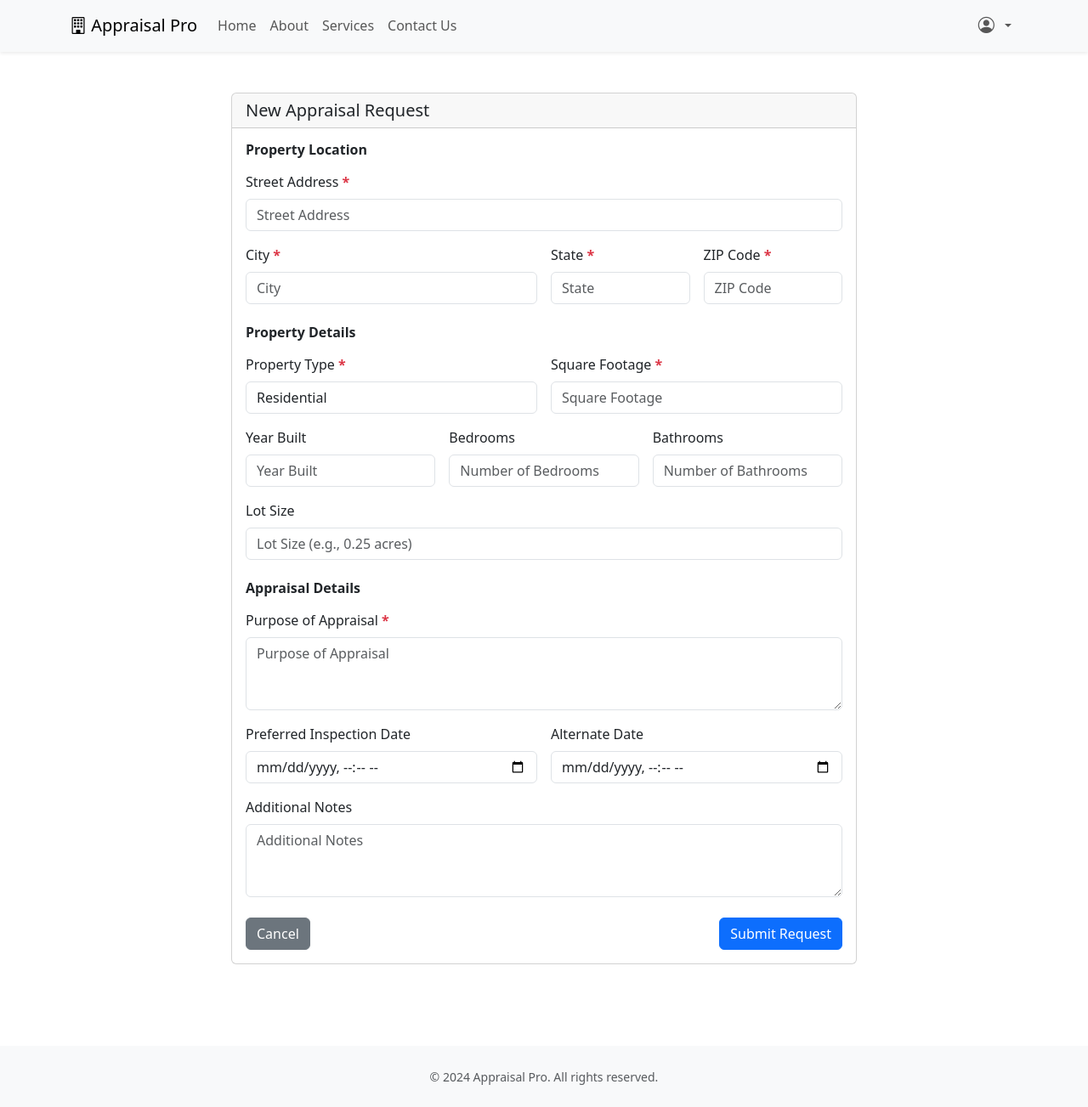
After one commit to theonlyruneyouknow/_clapri, a Django app: template templates/core/appraisal_request.html in a window 1280 px wide. The commit adds this page. Shown: the whole page at 85% size. Run offline with Django 4.2, Linux system fonts and the light colour scheme; the template is opened without the code that fills it: values that come from a table or form of the project are taken from there, others are empty.

Commit message:
appraisal requests works.

```diff
--- a/templates/base.html
+++ b/templates/base.html
@@ -10,6 +10,14 @@
     <link href="https://cdn.jsdelivr.net/npm/bootstrap@5.3.2/dist/css/bootstrap.min.css" rel="stylesheet">
     <link rel="stylesheet" href="https://cdn.jsdelivr.net/npm/bootstrap-icons@1.11.1/font/bootstrap-icons.css">
     {% block extra_css %}{% endblock %}
+    <!-- Add this in the head section, after the other CSS links -->
+    <style>
+        .form-label.required::after {
+            content: " *";
+            color: #dc3545;  /* Bootstrap's danger color */
+            font-weight: bold;
+        }
+    </style>
 </head>
 <body>
     <!-- Navigation -->
--- /dev/null
+++ b/templates/core/appraisal_request.html
@@ -0,0 +1,177 @@
+{# File: templates/core/appraisal_request.html #}
+{# Location: C:\git\_clapri\templates\core\appraisal_request.html #}
+
+{% extends 'base.html' %}
+
+{% block title %}New Appraisal Request - Appraisal Pro{% endblock %}
+
+{% block content %}
+<div class="container py-4">
+    <div class="row justify-content-center">
+        <div class="col-lg-8">
+            <div class="card">
+                <div class="card-header">
+                    <h5 class="card-title mb-0">New Appraisal Request</h5>
+                </div>
+                <div class="card-body">
+                    <form method="post" class="needs-validation" novalidate>
+                        {% csrf_token %}
+
+                        <!-- Property Location -->
+                        <div class="mb-4">
+                            <h6 class="fw-bold mb-3">Property Location</h6>
+                            <div class="row g-3">
+                                <div class="col-12">
+                                    <label for="{{ form.property_address.id_for_label }}" class="form-label required">Street Address</label>
+                                    {{ form.property_address }}
+                                    {% if form.property_address.errors %}
+                                        <div class="invalid-feedback d-block">
+                                            {{ form.property_address.errors|join:", " }}
+                                        </div>
+                                    {% endif %}
+                                </div>
+                                <div class="col-md-6">
+                                    <label for="{{ form.property_city.id_for_label }}" class="form-label required">City</label>
+                                    {{ form.property_city }}
+                                    {% if form.property_city.errors %}
+                                        <div class="invalid-feedback d-block">
+                                            {{ form.property_city.errors|join:", " }}
+                                        </div>
+                                    {% endif %}
+                                </div>
+                                <div class="col-md-3">
+                                    <label for="{{ form.property_state.id_for_label }}" class="form-label required">State</label>
+                                    {{ form.property_state }}
+                                    {% if form.property_state.errors %}
+                                        <div class="invalid-feedback d-block">
+                                            {{ form.property_state.errors|join:", " }}
+                                        </div>
+                                    {% endif %}
+                                </div>
+                                <div class="col-md-3">
+                                    <label for="{{ form.property_zip.id_for_label }}" class="form-label required">ZIP Code</label>
+                                    {{ form.property_zip }}
+                                    {% if form.property_zip.errors %}
+                                        <div class="invalid-feedback d-block">
+                                            {{ form.property_zip.errors|join:", " }}
+                                        </div>
+                                    {% endif %}
+                                </div>
+                            </div>
+                        </div>
+
+                        <!-- Property Details -->
+                        <div class="mb-4">
+                            <h6 class="fw-bold mb-3">Property Details</h6>
+                            <div class="row g-3">
+                                <div class="col-md-6">
+                                    <label for="{{ form.property_type.id_for_label }}" class="form-label required">Property Type</label>
+                                    {{ form.property_type }}
+                                    {% if form.property_type.errors %}
+                                        <div class="invalid-feedback d-block">
+                                            {{ form.property_type.errors|join:", " }}
+                                        </div>
+                                    {% endif %}
+                                </div>
+                                <div class="col-md-6">
+                                    <label for="{{ form.square_footage.id_for_label }}" class="form-label required">Square Footage</label>
+                                    {{ form.square_footage }}
+                                    {% if form.square_footage.errors %}
+                                        <div class="invalid-feedback d-block">
+                                            {{ form.square_footage.errors|join:", " }}
+                                        </div>
+                                    {% endif %}
+                                </div>
+                                <div class="col-md-4">
+                                    <label for="{{ form.year_built.id_for_label }}" class="form-label">Year Built</label>
+                                    {{ form.year_built }}
+                                    {% if form.year_built.errors %}
+                                        <div class="invalid-feedback d-block">
+                                            {{ form.year_built.errors|join:", " }}
+                                        </div>
+                                    {% endif %}
+                                </div>
+                                <div class="col-md-4">
+                                    <label for="{{ form.bedrooms.id_for_label }}" class="form-label">Bedrooms</label>
+                                    {{ form.bedrooms }}
+                                    {% if form.bedrooms.errors %}
+                                        <div class="invalid-feedback d-block">
+                                            {{ form.bedrooms.errors|join:", " }}
+                                        </div>
+                                    {% endif %}
+                                </div>
+                                <div class="col-md-4">
+                                    <label for="{{ form.bathrooms.id_for_label }}" class="form-label">Bathrooms</label>
+                                    {{ form.bathrooms }}
+                                    {% if form.bathrooms.errors %}
+                                        <div class="invalid-feedback d-block">
+                                            {{ form.bathrooms.errors|join:", " }}
+                                        </div>
+                                    {% endif %}
+                                </div>
+                                <div class="col-12">
+                                    <label for="{{ form.lot_size.id_for_label }}" class="form-label">Lot Size</label>
+                                    {{ form.lot_size }}
+                                    {% if form.lot_size.errors %}
+                                        <div class="invalid-feedback d-block">
+                                            {{ form.lot_size.errors|join:", " }}
+                                        </div>
+                                    {% endif %}
+                                </div>
+                            </div>
+                        </div>
+
+                        <!-- Appraisal Details -->
+                        <div class="mb-4">
+                            <h6 class="fw-bold mb-3">Appraisal Details</h6>
+                            <div class="row g-3">
+                                <div class="col-12">
+                                    <label for="{{ form.purpose.id_for_label }}" class="form-label required">Purpose of Appraisal</label>
+                                    {{ form.purpose }}
+                                    {% if form.purpose.errors %}
+                                        <div class="invalid-feedback d-block">
+                                            {{ form.purpose.errors|join:", " }}
+                                        </div>
+                                    {% endif %}
+                                </div>
+                                <div class="col-md-6">
+                                    <label for="{{ form.preferred_date.id_for_label }}" class="form-label">Preferred Inspection Date</label>
+                                    {{ form.preferred_date }}
+                                    {% if form.preferred_date.errors %}
+                                        <div class="invalid-feedback d-block">
+                                            {{ form.preferred_date.errors|join:", " }}
+                                        </div>
+                                    {% endif %}
+                                </div>
+                                <div class="col-md-6">
+                                    <label for="{{ form.alternate_date.id_for_label }}" class="form-label">Alternate Date</label>
+                                    {{ form.alternate_date }}
+                                    {% if form.alternate_date.errors %}
+                                        <div class="invalid-feedback d-block">
+                                            {{ form.alternate_date.errors|join:", " }}
+                                        </div>
+                                    {% endif %}
+                                </div>
+                                <div class="col-12">
+                                    <label for="{{ form.notes.id_for_label }}" class="form-label">Additional Notes</label>
+                                    {{ form.notes }}
+                                    {% if form.notes.errors %}
+                                        <div class="invalid-feedback d-block">
+                                            {{ form.notes.errors|join:", " }}
+                                        </div>
+                                    {% endif %}
+                                </div>
+                            </div>
+                        </div>
+
+                        <div class="d-flex justify-content-between">
+                            <a href="{% url 'core:dashboard' %}" class="btn btn-secondary">Cancel</a>
+                            <button type="submit" class="btn btn-primary">Submit Request</button>
+                        </div>
+                    </form>
+                </div>
+            </div>
+        </div>
+    </div>
+</div>
+{% endblock %}
```
Also changed, not shown: templates/core/dashboard.html (+4 -4 lines), db.sqlite3.
